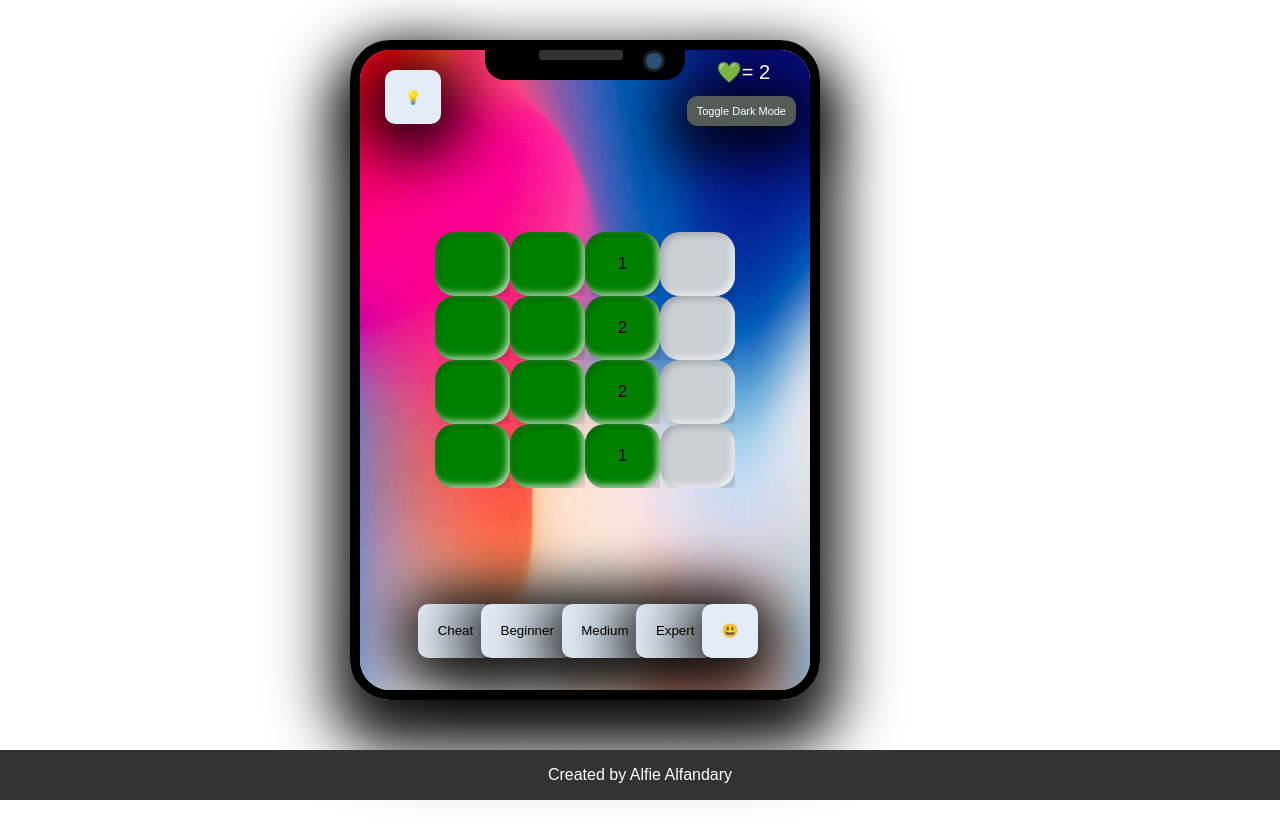
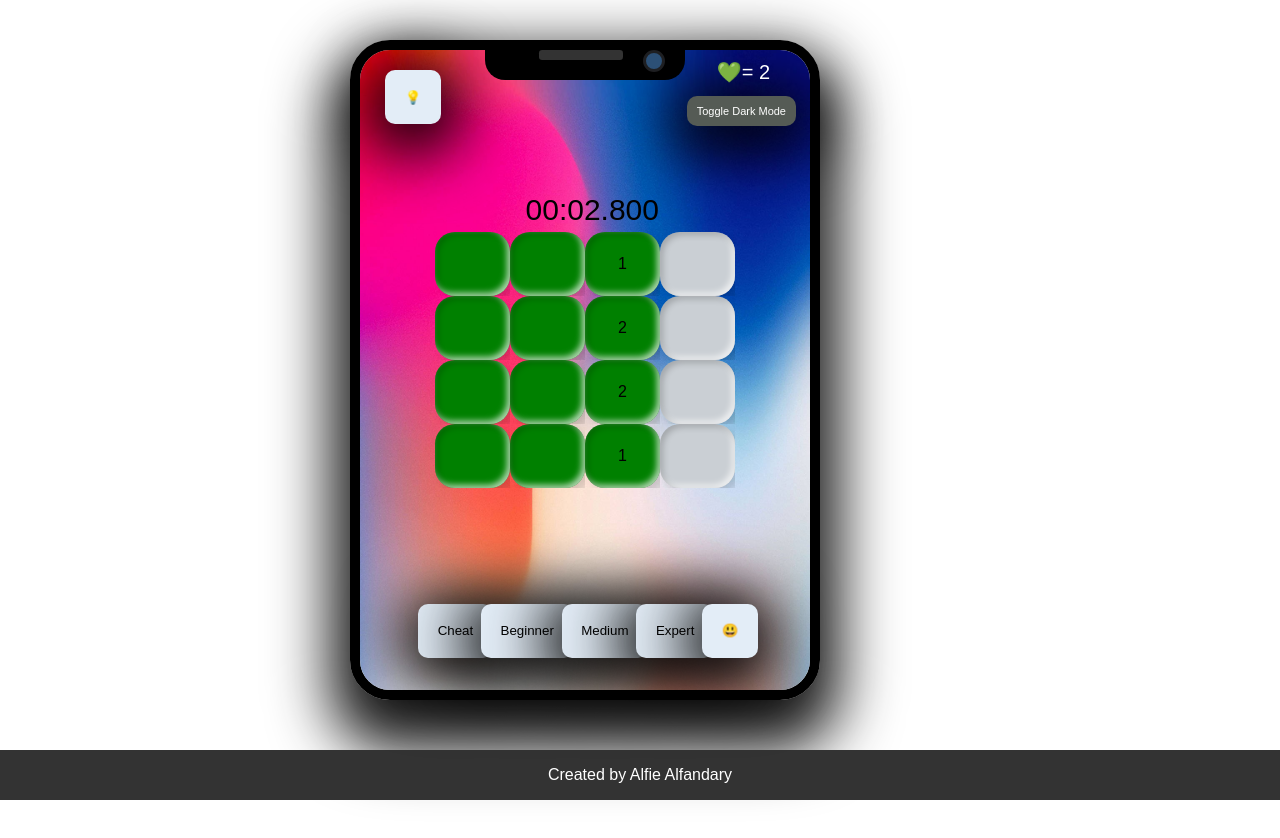
Before and after one commit to Alfiev7/Sprint-1, a plain HTML site: page index.html in a window 1280 px wide. Both pictures are taken after a click on the element 472 px from the left and 264 px from the top of the page. Shown: the top 838 px of the page. Drawn offline with Linux system fonts and the light colour scheme.

Commit message:
Another time bug

```diff
--- a/index.html
+++ b/index.html
@@ -19,6 +19,7 @@
             </span>
             <div class="lives"></div>
             <button class="darkmode" onclick="toggleDarkMode()">Toggle Dark Mode</button>
+            <span class="timer">00:00:00</span>
             <div class="button-container">
                 <button onclick="cheat()">Cheat</button>
                 <button onclick="beginnerLevel()">Beginner</button>
--- a/main.js
+++ b/main.js
@@ -1,3 +1,6 @@
+var timerInterval;
+
+
 const MINE = '💣'
 const EMPTY = ''
 const FLAG = '🚩'
@@ -88,12 +91,14 @@ function renderBoard(gBoard) {
 function onCellClicked(i, j) {
     const cell = gBoard[i][j];
 
-    if(gGame.lives === 0) return
+    if (gGame.lives === 0) return
     console.log(gGame.lives)
 
     if (!gGame.isOn) {
 
-       isFirstClick = false;
+        isFirstClick = false;
+
+        startTimer();
 
 
         gBoard = buildBoard();
@@ -158,6 +163,7 @@ function onRightClick(event, i, j) {
 
 function gameOver(clickedMineCell) {
 
+
     gGame.lives--;
 
 
@@ -166,6 +172,8 @@ function gameOver(clickedMineCell) {
 
     if (gGame.lives === 0) {
 
+
+        stopTimer();
         revealMines();
         renderBoard(gBoard)
         showLoseModal()
@@ -214,6 +222,7 @@ function checkWinGame() {
     }
 
     if (allMinesFlagged && allNumberCellsShown) {
+        stopTimer();
 
 
         var elSmiley = document.querySelector('.smiley');
@@ -224,6 +233,7 @@ function checkWinGame() {
 }
 
 function beginnerLevel(gBoard) {
+    if (timerInterval) stopTimer();
     gLevel.SIZE = 4
     gLevel.MINES = 2
     gGame.lives = 2
@@ -232,6 +242,7 @@ function beginnerLevel(gBoard) {
 
 
 function mediumLevel(gBoard) {
+    if (timerInterval) stopTimer();
     gLevel.SIZE = 8
     gLevel.MINES = 14
     gGame.lives = 3
@@ -240,6 +251,7 @@ function mediumLevel(gBoard) {
 }
 
 function expertLevel(gBoard) {
+    if (timerInterval) stopTimer();
     gLevel.SIZE = 12
     gLevel.MINES = 32
     gGame.lives = 3
@@ -272,6 +284,7 @@ function updateLives() {
 }
 
 function resetGame() {
+    stopTimer();
     gGame.isOn = false;
 
     gGame.shownCount = 0;
@@ -315,3 +328,26 @@ function onHintClick() {
         elHintButton.innerText = '💡: ' + gGame.hints;
     }
 }
+
+function startTimer() {
+    var startTime = Date.now();
+
+    timerInterval = setInterval(function () {
+        var elapsedTime = Date.now() - startTime;
+        var minutes = Math.floor(elapsedTime / (60 * 1000));
+        var seconds = Math.floor((elapsedTime % (60 * 1000)) / 1000);
+        var milliseconds = Math.floor((elapsedTime % 1000));
+        var minutesStr = (minutes < 10 ? '0' : '') + minutes;
+        var secondsStr = (seconds < 10 ? '0' : '') + seconds;
+        var millisecondsStr = (milliseconds < 100 ? '0' : '') + (milliseconds < 10 ? '0' : '') + milliseconds;
+
+        var timerString = minutesStr + ':' + secondsStr + '.' + millisecondsStr;
+
+        document.querySelector('.timer').innerText = timerString;
+    }, 10);
+}
+
+function stopTimer() {
+    clearInterval(timerInterval);
+    document.querySelector('.timer').innerText = '00:00:000';
+}
--- a/styles.css
+++ b/styles.css
@@ -408,3 +408,11 @@ button.hintButton {
         height: 100%;
     }
 }
+
+.timer {
+    position: absolute;
+    top: 143px;
+    right: 151px;
+    z-index: 9;
+    font-size: 30px;
+}
```
